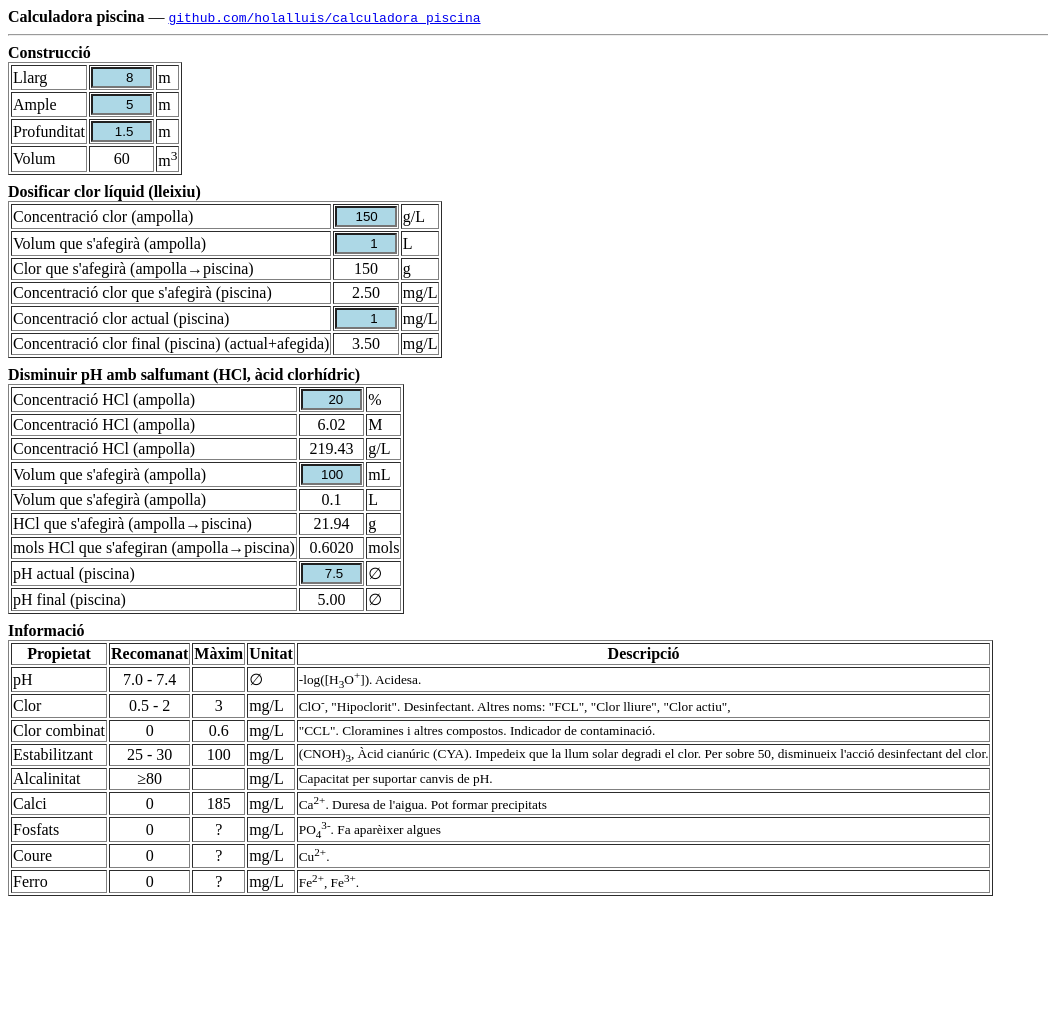
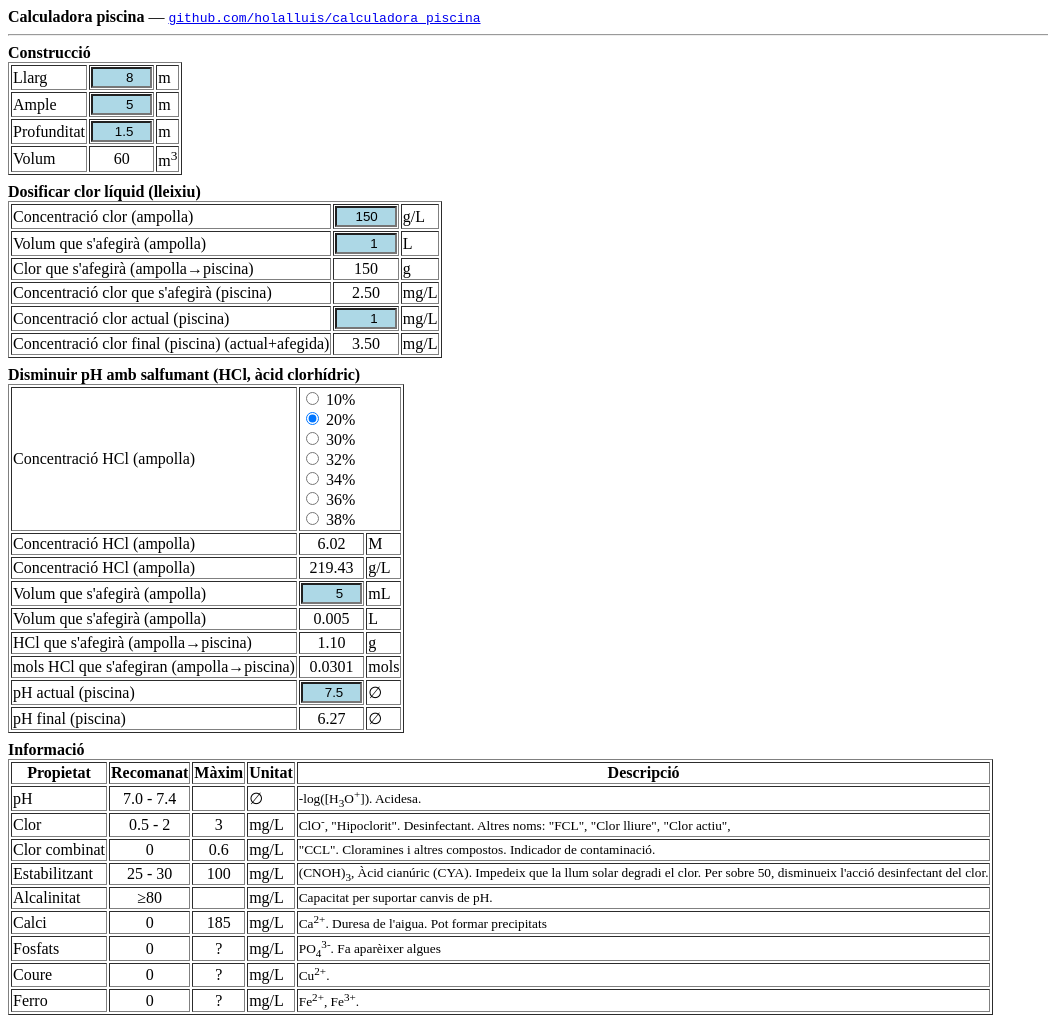
Before and after one commit to holalluis/calculadora_piscina, a plain HTML site: page index.html in a window 1280 px wide. Shown: the whole page, without its empty margins (0-1048 px from the left). Before the commit the page ends 904 px from the top, so only its background shows below. Drawn offline with nearby package versions, Linux system fonts and the light colour scheme.

Commit message:
nou commit

```diff
--- a/index.html
+++ b/index.html
@@ -79,8 +79,14 @@
   <table border=1>
     <tr>
       <td>Concentració HCl (ampolla)
-      <td><input type=number v-model.number="conc_salfumant_percentatge">
-      <td>%
+      <td colspan=2>
+        <div v-for="perc in [10,20,30,32,34,36,38]">
+          <label>
+            <input type=radio v-model.number="conc_salfumant_percentatge" :value="perc">
+            {{perc}}%
+          </label>
+        </div>
+      </td>
     </tr>
     <tr>
       <td>Concentració HCl (ampolla)
@@ -234,7 +240,7 @@
 
       //dosificació salfumant
       conc_salfumant_percentatge:20,
-      volum_salfumant_mL:100,
+      volum_salfumant_mL:5,
       pH_actual:7.5,
     }},
 
```
